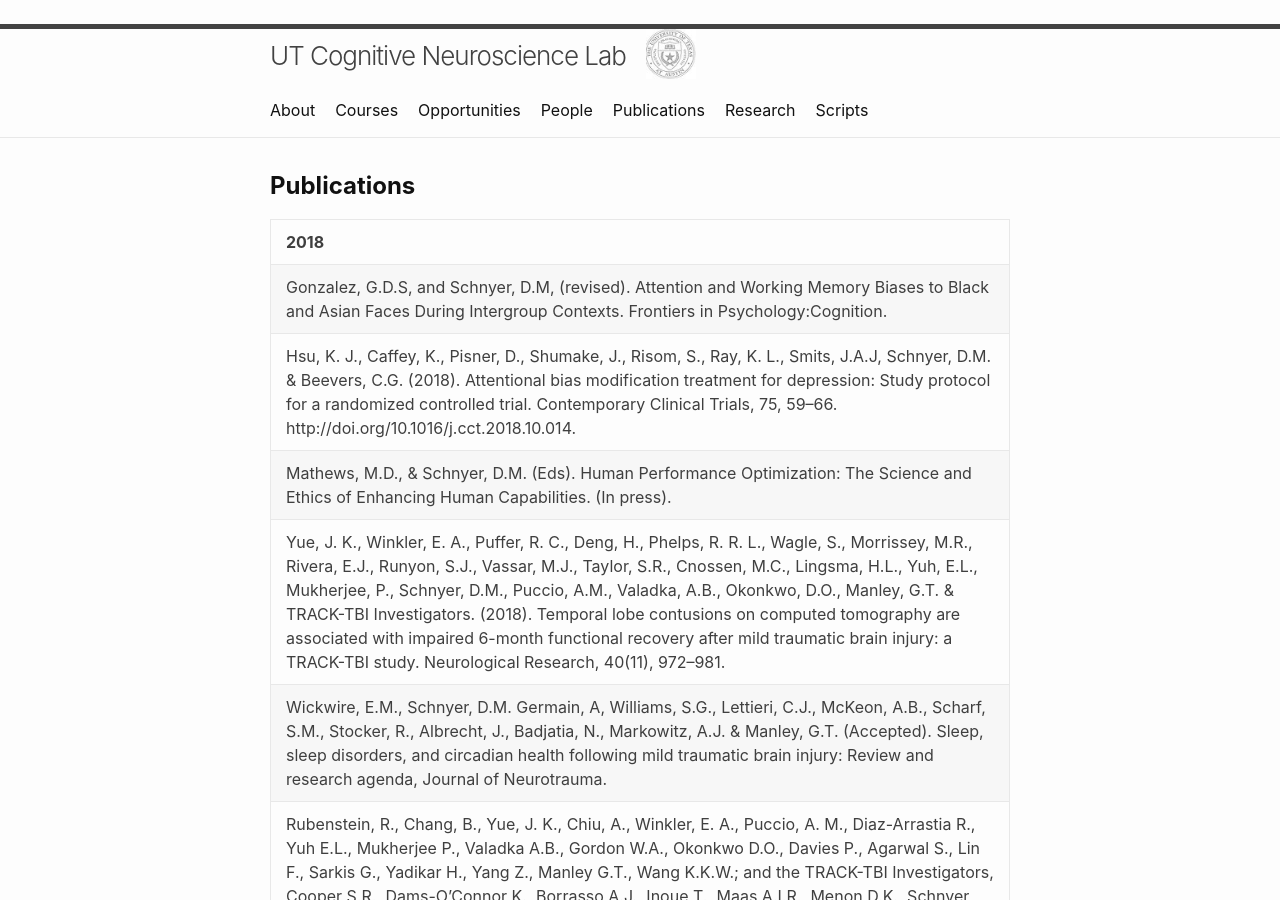
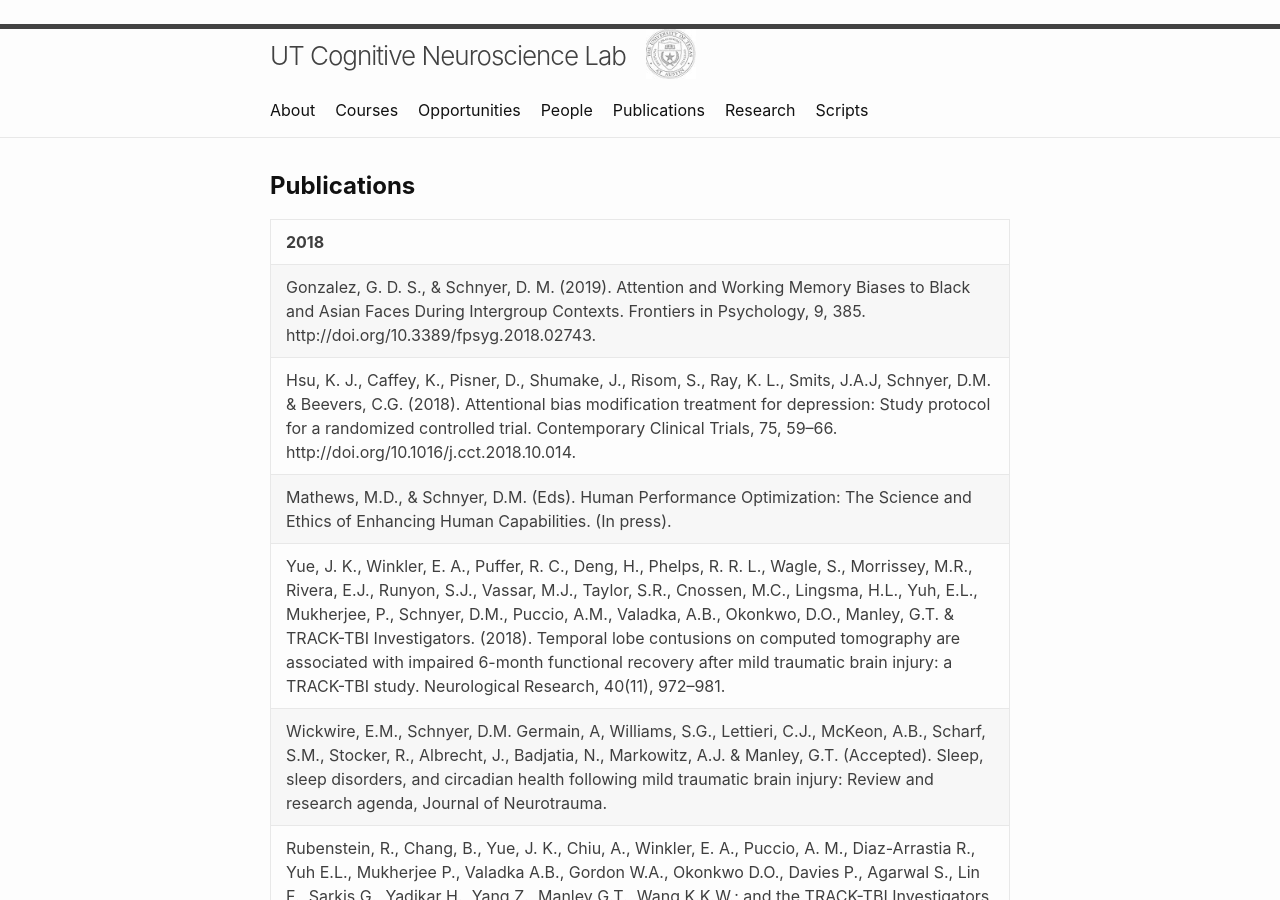
Before and after one commit to UTCogNeuroLab/UTCogNeuroLab.github.io, a Jekyll site: the page built from publications.md, in a window 1280 px wide and 900 px high. Built offline with Jekyll 4.4.1, drawn with Linux system fonts in a browser that asks for light colours; nearby versions of some CDN libraries.

Commit message:
Update publications.md

```diff
--- a/publications.md
+++ b/publications.md
@@ -6,7 +6,7 @@ permalink: /publications/
 # __Publications__
 
 |**2018**|
-|Gonzalez, G.D.S, and Schnyer, D.M, (revised). Attention and Working Memory Biases to Black and Asian Faces During Intergroup Contexts. Frontiers in Psychology:Cognition.|
+|Gonzalez, G. D. S., & Schnyer, D. M. (2019). Attention and Working Memory Biases to Black and Asian Faces During Intergroup Contexts. Frontiers in Psychology, 9, 385. http://doi.org/10.3389/fpsyg.2018.02743.|
 |Hsu, K. J., Caffey, K., Pisner, D., Shumake, J., Risom, S., Ray, K. L., Smits, J.A.J, Schnyer, D.M. & Beevers, C.G. (2018). Attentional bias modification treatment for depression: Study protocol for a randomized controlled trial. Contemporary Clinical Trials, 75, 59–66. http://doi.org/10.1016/j.cct.2018.10.014.|
 |Mathews, M.D., & Schnyer, D.M. (Eds). Human Performance Optimization: The Science and Ethics of Enhancing Human Capabilities. (In press).|
 |Yue, J. K., Winkler, E. A., Puffer, R. C., Deng, H., Phelps, R. R. L., Wagle, S., Morrissey, M.R., Rivera, E.J., Runyon, S.J., Vassar, M.J., Taylor, S.R., Cnossen, M.C., Lingsma, H.L., Yuh, E.L., Mukherjee, P., Schnyer, D.M., Puccio, A.M., Valadka, A.B., Okonkwo, D.O., Manley, G.T. & TRACK-TBI Investigators. (2018). Temporal lobe contusions on computed tomography are associated with impaired 6-month functional recovery after mild traumatic brain injury: a TRACK-TBI study. Neurological Research, 40(11), 972–981.|
```
